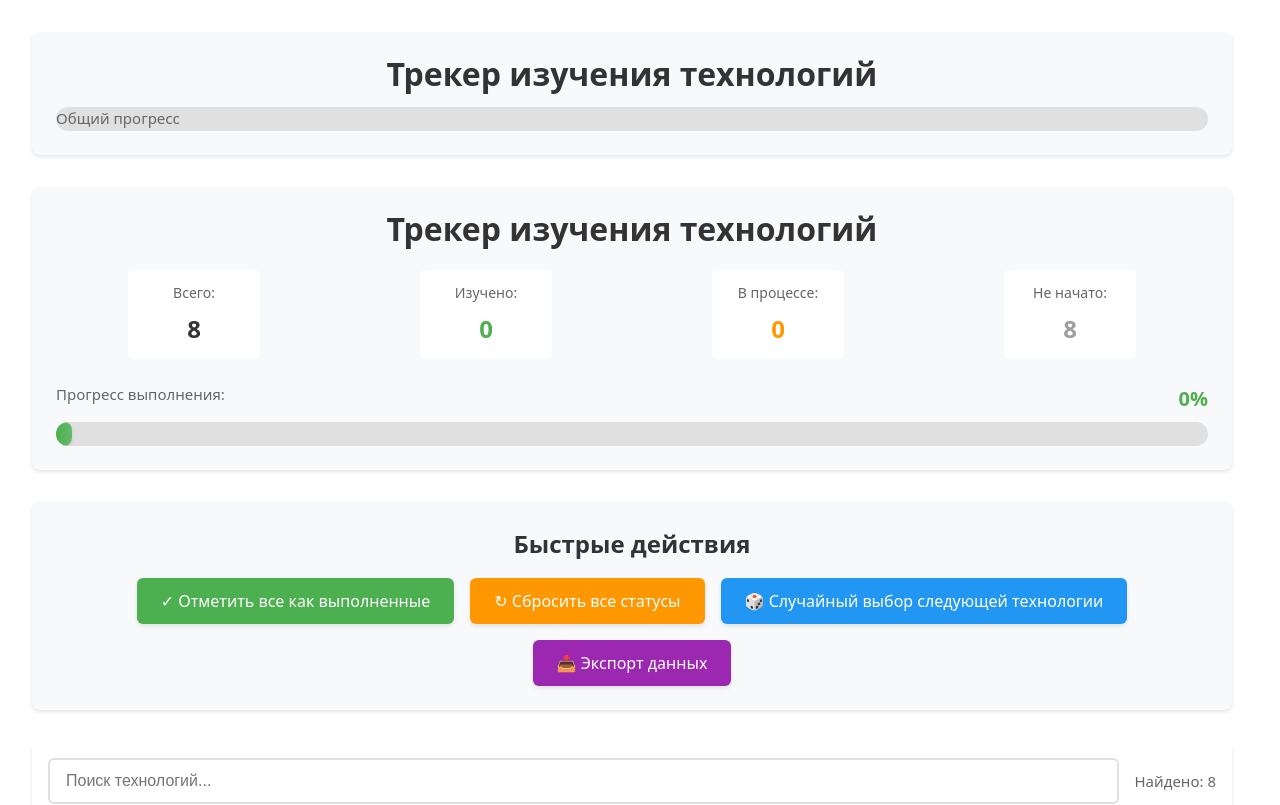
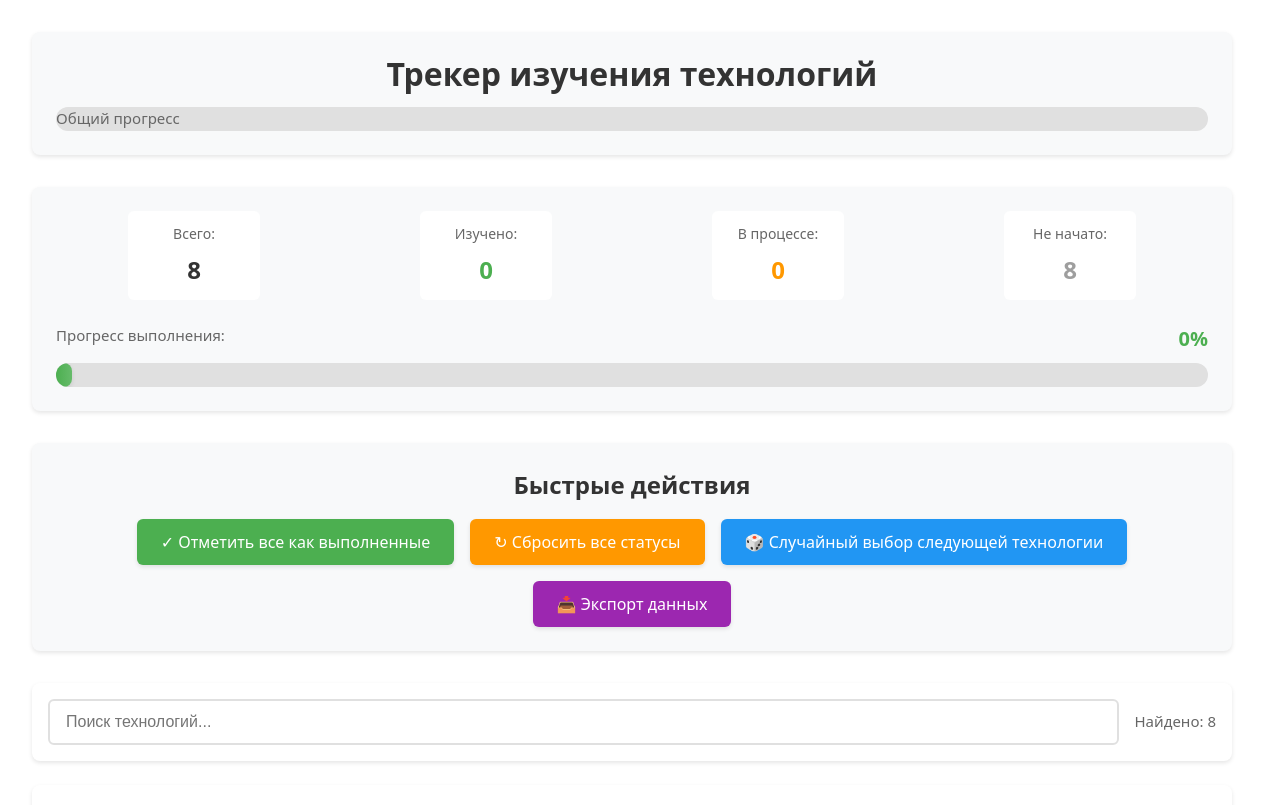
Before and after one commit to Dark-Counter/technology-tracker, a React (Vite) app: page / in a window 1280 px wide. Shown: the top 805 px of the page. Built offline with nearby package versions, Linux system fonts and the light colour scheme.

Commit message:
fix 22 practic

```diff
--- a/src/components/ProgressHeader.jsx
+++ b/src/components/ProgressHeader.jsx
@@ -9,7 +9,6 @@ function ProgressHeader({ technologies }) {
 
   return (
     <div className="progress-header">
-      <h1 className="header-title">Трекер изучения технологий</h1>
       <div className="stats-container">
         <div className="stat-item">
           <span className="stat-label">Всего:</span>
```
